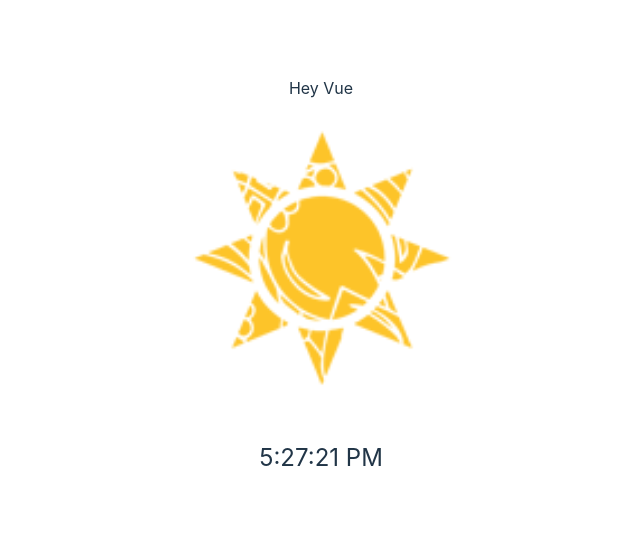
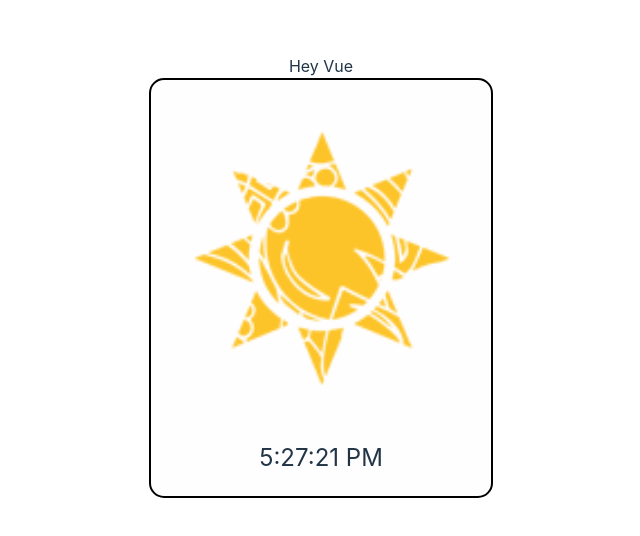
Before and after one commit to OriChaiMatan/Hello-Vue, a Vue app: page / in a window 1280 px wide. Shown: the part 124-660 px from the top of the page, without its empty margins (319-959 px from the left). Built offline with nearby package versions, Linux system fonts and the light colour scheme.

Commit message:
Toggle dark and light modes

```diff
--- a/src/cmps/ShowTime.vue
+++ b/src/cmps/ShowTime.vue
@@ -1,5 +1,5 @@
 <template>
-  <section class="show-time">
+  <section class="show-time" :class="{'dark-mode': isDarkMode}" @click="toggleBackground">
     <img :src="seasonImage" :alt="currentSeason" />
     <span>{{ currentTime }}</span>
   </section>
@@ -16,6 +16,7 @@ export default {
     return {
       currentTime: this.getCurrentTime(),
       currentSeason: this.getCurrentSeason(),
+      isDarkMode: false,
       seasonImages: {
         spring: springImage,
         summer: summerImage,
@@ -43,31 +44,49 @@ export default {
       }, 1000);
     },
     getCurrentSeason() {
-      const month = new Date().getMonth(); // Get the current month (0-11)
+      const month = new Date().getMonth();
       if (month >= 2 && month <= 4) return 'spring';
       if (month >= 5 && month <= 7) return 'summer';
       if (month >= 8 && month <= 10) return 'autumn';
-      return 'winter'; // Default for months 11, 0, 1
+      return 'winter';
+    },
+    toggleBackground() {
+      this.isDarkMode = !this.isDarkMode;
     },
   },
 };
 </script>
 
-<style scoped>
+<style>
 .show-time {
   text-align: center;
+  padding: 20px;
+  transition: background-color 0.3s ease;
+  cursor: pointer;
+  border-radius: 15px;
 }
 
-img {
+.show-time img {
   width: 300px;
   height: auto;
   display: block;
   margin: 0 auto;
 }
 
-span {
+.show-time span {
   display: block;
   margin-top: 20px;
   font-size: 24px;
 }
+
+.show-time.dark-mode {
+  background-color: #85d0eb;
+  color: white;
+  border: 2px solid rgb(206, 206, 206);
+}
+
+.show-time {
+  background-color: #fffefe;
+  border: 2px solid black;
+}
 </style>
```
